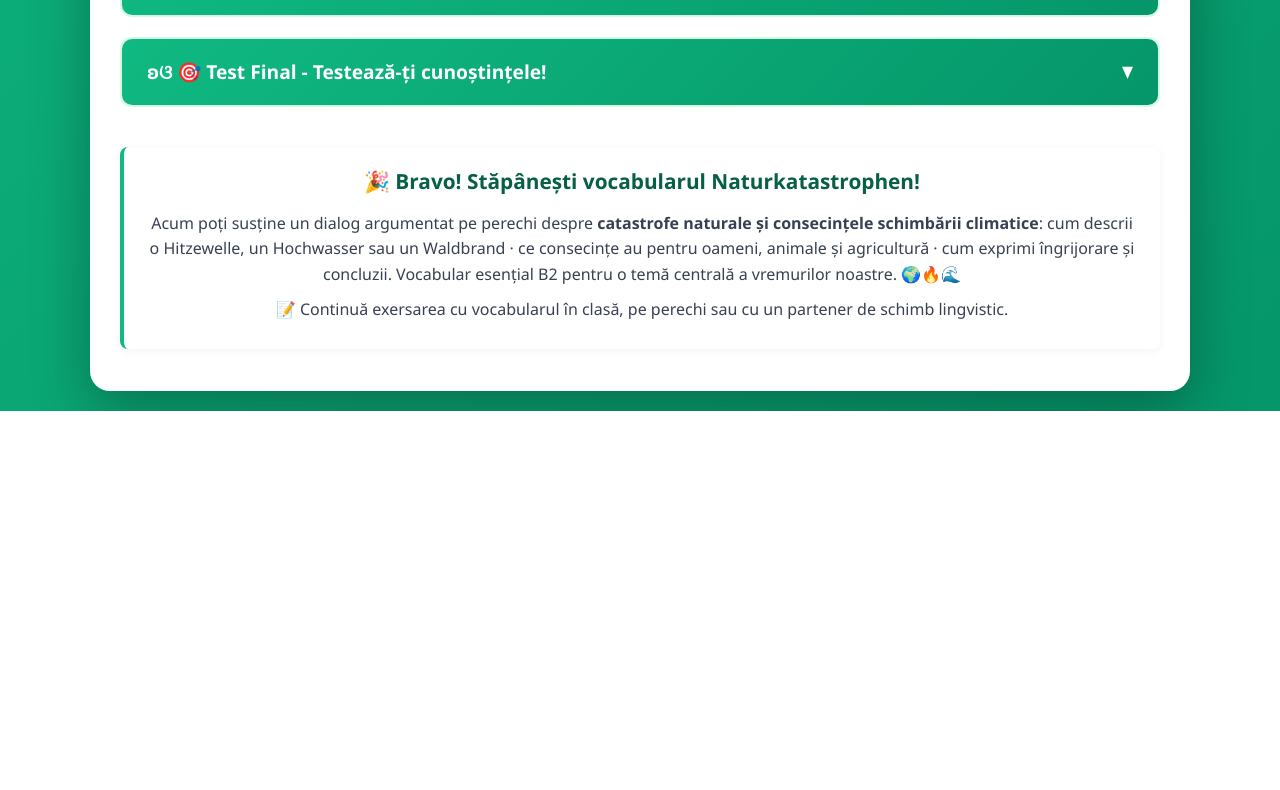
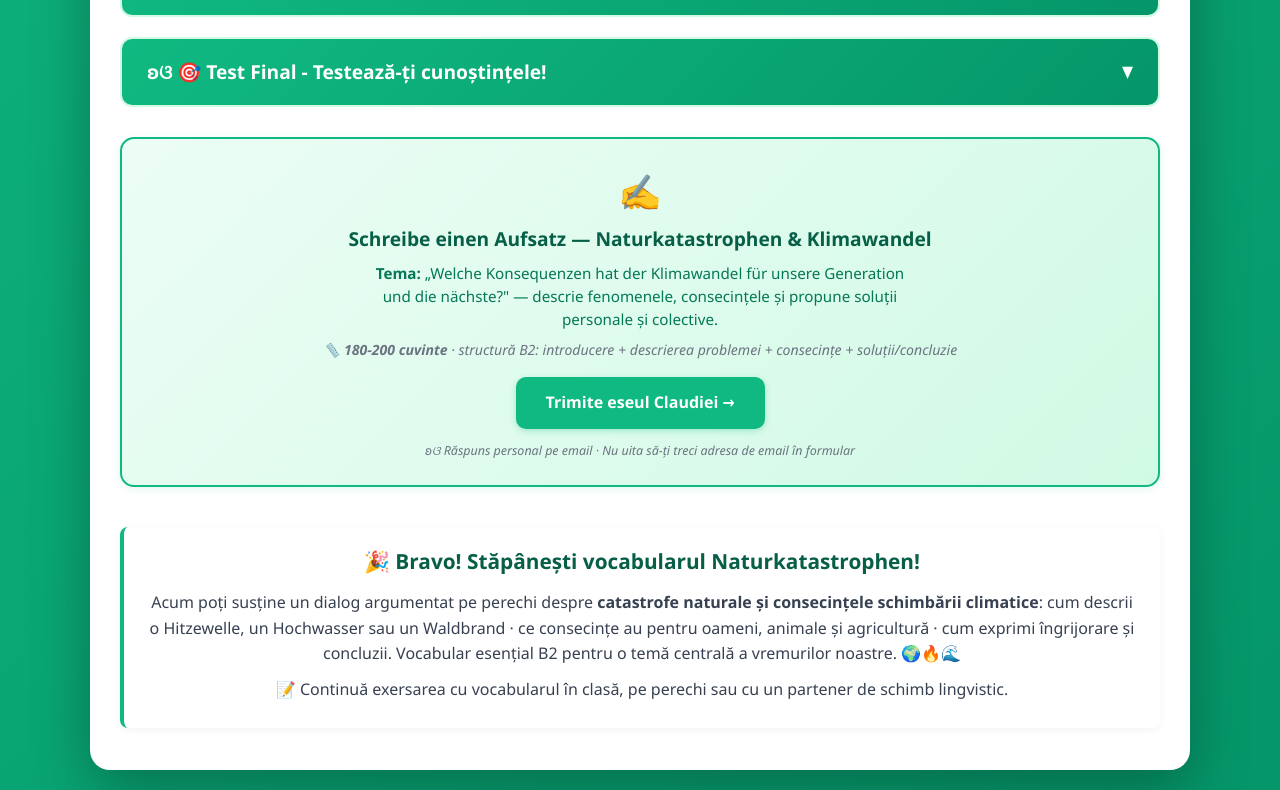
Before and after one commit to claudiatoth/curs-b2-sprechen-naturkatastrophen-klimawandel, a plain HTML site: page index.html in a window 1280 px wide. Shown: the part 995-1785 px from the top of the page. Before the commit the page ends 1406 px from the top, so only its background shows below. Drawn offline with Linux system fonts and the light colour scheme.

Commit message:
feat: buton Schreiben Aufsatz B2 + link Trimite eseul in navbar
Aplicare regula AGENTS-README #18 — Google Form pentru scriere libera.

2 modificari per lectie:
1. Link in navbar: ✍️ Trimite eseul (intre Test Final si PDF)
2. Block mare brandat dupa Test Final cu:
   - Titlu Schreibe einen Aufsatz cu tema specifica
   - Instructiuni (180-200 cuvinte, structura B2)
   - Buton verde Trimite eseul Claudiei →

Link-urile contin PLACEHOLDER pana Claudia creeaza Google Form-urile
si trimite link-urile. Vezi GOOGLE-FORMS-B2-SCHREIBEN.md pentru
instructiuni complete.

Co-Authored-By: Claude Opus 4.7 (1M context) <noreply@anthropic.com>

```diff
--- a/index.html
+++ b/index.html
@@ -24,6 +24,7 @@
             <li><a href="#ex5" onclick="openSection(5)">Ex. 5</a></li>
             <li><a href="#flashcards" onclick="openSection(6)">📇 Flashcards</a></li>
             <li><a href="#final-test" onclick="openSection(7)">🎯 Test Final</a></li>
+            <li><a href="https://forms.gle/PLACEHOLDER-NATURKATASTROPHEN" target="_blank" rel="noopener noreferrer">✍️ Trimite eseul</a></li>
             <li><a href="naturkatastrophen-klimawandel.pdf" download>📄 PDF</a></li>
         </ul>
     </nav>
@@ -141,6 +142,24 @@
                 </div>
             </div>
 
+            <!-- ✍️ Schreiben — Aufsatz B2 (regula #18 — Google Form submit) -->
+            <div style="background: linear-gradient(135deg, #ecfdf5 0%, #d1fae5 100%); border: 2px solid #10B981; border-radius: 14px; padding: 24px 22px; margin-top: 30px; text-align: center; box-shadow: 0 2px 8px rgba(16, 185, 129, 0.12);">
+                <div style="font-size: 2.2rem; margin-bottom: 4px;">✍️</div>
+                <h4 style="color: #065f46; font-size: 1.2rem; margin: 0 0 8px; font-weight: bold;">Schreibe einen Aufsatz — Naturkatastrophen & Klimawandel</h4>
+                <p style="color: #047857; font-size: 0.95rem; margin: 0 0 8px; max-width: 540px; margin-left: auto; margin-right: auto; line-height: 1.5;">
+                    <strong>Tema:</strong> „Welche Konsequenzen hat der Klimawandel für unsere Generation und die nächste?" — descrie fenomenele, consecințele și propune soluții personale și colective.
+                </p>
+                <p style="color: #6b7280; font-size: 0.88rem; margin: 0 0 16px; font-style: italic;">
+                    📏 <strong>180-200 cuvinte</strong> · structură B2: introducere + descrierea problemei + consecințe + soluții/concluzie
+                </p>
+                <a href="https://forms.gle/PLACEHOLDER-NATURKATASTROPHEN" target="_blank" rel="noopener noreferrer" style="display: inline-block; background: #10B981; color: white; padding: 13px 30px; border-radius: 10px; text-decoration: none; font-weight: bold; font-size: 1rem; box-shadow: 0 2px 6px rgba(16, 185, 129, 0.3); transition: all 0.2s;" onmouseover="this.style.background='#047857'; this.style.transform='translateY(-1px)';" onmouseout="this.style.background='#10B981'; this.style.transform='translateY(0)';">
+                    Trimite eseul Claudiei →
+                </a>
+                <p style="color: #6b7280; font-size: 0.78rem; margin-top: 12px; font-style: italic;">
+                    ʚଓ Răspuns personal pe email · Nu uita să-ți treci adresa de email în formular
+                </p>
+            </div>
+
             <div class="theory-box" style="text-align: center; margin-top: 40px;">
                 <p style="font-size: 1.3rem; font-weight: bold; color: #065f46;">🎉 Bravo! Stăpânești vocabularul Naturkatastrophen!</p>
                 <p style="margin-top: 12px;">Acum poți susține un dialog argumentat pe perechi despre <strong>catastrofe naturale și consecințele schimbării climatice</strong>: cum descrii o Hitzewelle, un Hochwasser sau un Waldbrand · ce consecințe au pentru oameni, animale și agricultură · cum exprimi îngrijorare și concluzii. Vocabular esențial B2 pentru o temă centrală a vremurilor noastre. 🌍🔥🌊</p>
```
